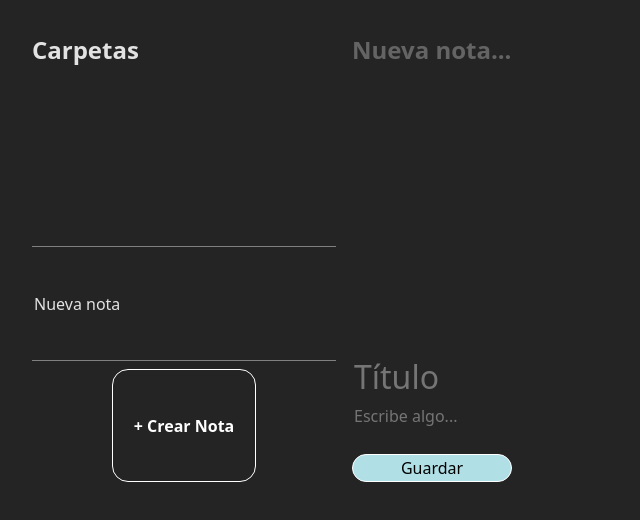
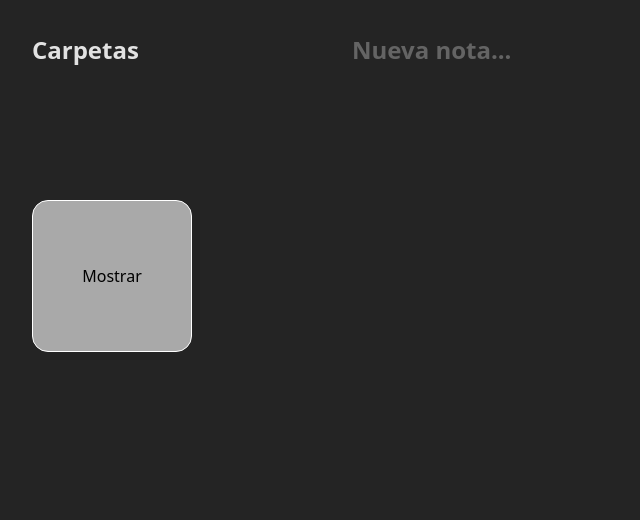
Before and after one commit to rickferrodriguez/notiki, a React (Vite) app: page / in a window 1280 px wide. Shown: the top 520 px of the page, without its empty margins (0-640 px from the left). Built offline with nearby package versions, Linux system fonts and the light colour scheme.

Commit message:
feat: initual value items

```diff
--- a/src/App.tsx
+++ b/src/App.tsx
@@ -1,9 +1,8 @@
 import { useState } from 'react';
 import './App.css';
 import Content from './components/Content';
-import Files from './components/Files';
+import Button from './components/Button';
 import { Descendant } from 'slate';
-import { Notes } from './types/notes.types';
 
 function App() {
     const initialValue: Descendant[] = [
@@ -12,70 +11,60 @@ function App() {
             children: [{ text: '', bold: true }],
         },
     ];
-    const initialNotes: Notes[] = [{ id: 0, title: 'Nueva nota', content: '' }];
-    const [desNotes, desSetNotes] = useState<Descendant[]>(initialValue);
-    const [notes, setNotes] = useState(initialNotes);
-    const [actualNote, setActualNote] = useState<number>(0);
-    const [formTitle, setFormTitle] = useState<string>('');
-    const [formContent, setFormContent] = useState<string>('');
+    // const initialNotes: Notes[] = [{ id: 0, title: 'Nueva nota', content: '' }];
+    const [value, setValue] = useState<Descendant[]>(initialValue);
+    const [notes, setNotes] = useState<Descendant[][]>([initialValue]);
+    // const [actualNote, setActualNote] = useState<number>(0);
+    // const [formTitle, setFormTitle] = useState<string>('');
+    // const [formContent, setFormContent] = useState<string>('');
 
-    function handleActualNote(idNote: number) {
-        setActualNote(idNote);
-        notes.map((note, index) => {
-            if (index === idNote) {
-                setFormTitle(note.title);
-                setFormContent(note.content);
-            }
-        });
+    function handleSetNote(content: Descendant[]) {
+        setValue(content);
     }
+    // function handleActualNote(idNote: number) {
+    //     setActualNote(idNote);
+    //     notes.map((note, index) => {
+    //         if (index === idNote) {
+    //             setFormTitle(note.title);
+    //             setFormContent(note.content);
+    //         }
+    //     });
+    // }
 
-    function handleOnChange(title: string, content: string) {
-        // TODO: arregla esto que no me deja escribir cuando quiero borrar todo
-        if (title !== '') {
-            setFormTitle(title);
-        } else if (content !== '') {
-            setFormContent(content);
-        }
+    function handleSaveNote() {
+        console.log(notes);
     }
-    function handleSaveNote() {
-        setNotes(
-            desNotes.map((note, index) => {
-                if (actualNote === index) {
-                    console.log(note);
-                }
-                return note;
-            })
-        );
-    }
-    function addNewNote() {
-        setFormTitle('');
-        setFormContent('');
-        setNotes([
-            ...notes,
-            {
-                id: notes.length++,
-                title: 'Nueva nota',
-                content: '',
-            },
-        ]);
-    }
+    // function addNewNote() {
+    //     setFormTitle('');
+    //     setFormContent('');
+    //     setNotes([
+    //         ...notes,
+    //         {
+    //             id: notes.length++,
+    //             title: 'Nueva nota',
+    //             content: '',
+    //         },
+    //     ]);
+    // }
     return (
         <section className="container">
             <aside>
                 <h1>Carpetas</h1>
-                <Files
-                    files={notes}
-                    sendIdNote={handleActualNote}
-                    sendAddNewNote={() => addNewNote()}
-                ></Files>
+                <Button
+                    title="Mostrar"
+                    styleName="button"
+                    handleClick={() => handleSaveNote()}
+                />
+                {
+                    // <Files
+                    //     files={notes}
+                    //     sendIdNote={handleActualNote}
+                    //     sendAddNewNote={() => addNewNote()}
+                    // ></Files>
+                }
             </aside>
             <main className="note-section">
-                <Content
-                    sendNote={handleSaveNote}
-                    sendHandle={handleOnChange}
-                    sendTitle={formTitle}
-                    sendContent={formContent}
-                />
+                <Content sendNote={value} sendHandle={handleSetNote} />
             </main>
         </section>
     );
--- a/src/components/Content.tsx
+++ b/src/components/Content.tsx
@@ -1,7 +1,5 @@
-import { ContentType } from '@/types/notes.types';
-import Button from './Button';
 import './Content.css';
-import { useState, useMemo, useCallback } from 'react';
+import { useMemo, useCallback } from 'react';
 import { Editable, RenderElementProps, Slate, withReact } from 'slate-react';
 import {
     createEditor,
@@ -11,20 +9,14 @@ import {
     Transforms,
 } from 'slate';
 
-const initialValue: Descendant[] = [
-    {
-        type: 'title',
-        children: [{ text: '', bold: true }],
-    },
-];
 export default function Content({
     sendNote,
     sendHandle,
-    sendTitle,
-    sendContent,
-}: ContentType) {
+}: {
+    sendNote: Descendant[];
+    sendHandle: (content: Descendant[]) => void;
+}) {
     const editor = useMemo(() => withReact(createEditor()), []);
-    const [value, setValue] = useState<Descendant[]>(initialValue);
 
     const onKeyDown = (e: React.KeyboardEvent<HTMLDivElement>) => {
         if (e.key === 'Enter') {
@@ -56,27 +48,12 @@ export default function Content({
         },
         []
     );
-    function handleValue(content: Descendant[]) {
-        setValue(content);
-    }
-    function handleSubmit(e: React.SyntheticEvent<HTMLFormElement>) {
-        e.preventDefault();
-        sendNote();
-    }
-    function handleOnTitle(e: React.FormEvent<HTMLInputElement>) {
-        const title = e.currentTarget.value;
-        sendHandle(title, '');
-    }
-    function handleOnArea(e: React.FormEvent<HTMLTextAreaElement>) {
-        const content = e.currentTarget.value;
-        sendHandle('', content);
-    }
     return (
         <div>
             <Slate
                 editor={editor}
-                onChange={(newValue) => handleValue(newValue)}
-                initialValue={value}
+                onChange={(newValue) => sendHandle(newValue)}
+                initialValue={sendNote}
             >
                 <Editable
                     onKeyDown={onKeyDown}
@@ -85,24 +62,6 @@ export default function Content({
                     placeholder="Nueva nota..."
                 ></Editable>
             </Slate>
-            <form onSubmit={handleSubmit} className="content-container">
-                <input
-                    type="text"
-                    name="title"
-                    className="title"
-                    placeholder="Título"
-                    onChange={(e) => handleOnTitle(e)}
-                    value={sendTitle}
-                />
-                <textarea
-                    name="content"
-                    className="content"
-                    placeholder="Escribe algo..."
-                    onChange={(e) => handleOnArea(e)}
-                    value={sendContent}
-                />
-                <Button type="submit" title="Guardar" styleName="submit" />
-            </form>
         </div>
     );
 }
```
